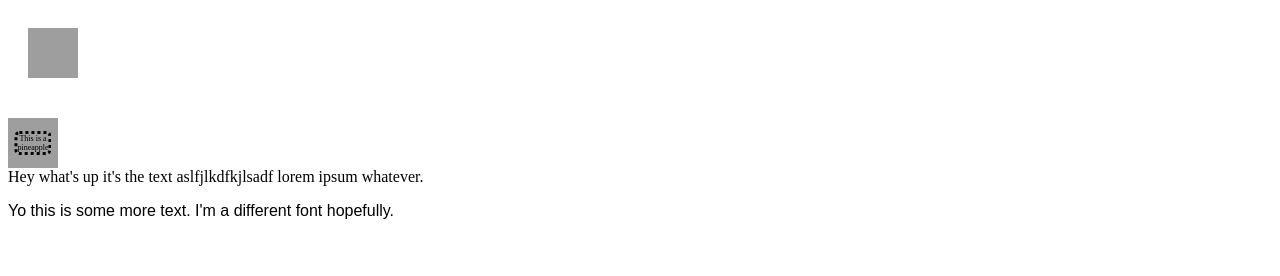
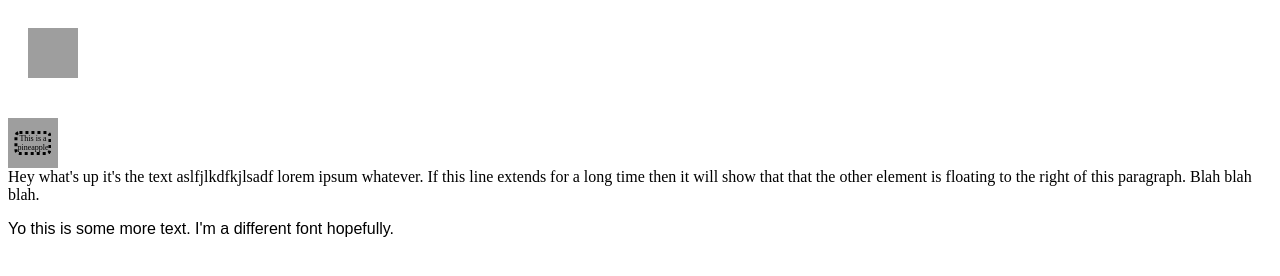
Before and after one commit to pfhgetty-1838508/pfhgetty-1838508.github.io, a plain HTML site: page someCss.html in a window 1280 px wide. Drawn offline with Linux system fonts and the light colour scheme; grey boxes are pictures that could not be loaded.

Commit message:
Update someCss.html

```diff
--- a/someCss.html
+++ b/someCss.html
@@ -12,7 +12,7 @@
          <img id="pineapple" src="https://www.w3schools.com/css/pineapple.jpg" alt="Pineapple"> </img>
          <div class="centered">This is a pineapple</div>
     </div>
-    Hey what's up it's the text aslfjlkdfkjlsadf lorem ipsum whatever.
+    Hey what's up it's the text aslfjlkdfkjlsadf lorem ipsum whatever. If this line extends for a long time then it will show that that the other element is floating to the right of this paragraph. Blah blah blah.
   </p>
   <p class="font2">Yo this is some more text. I'm a different font hopefully.</p>
   </body>
```
